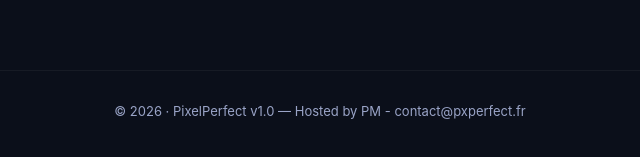
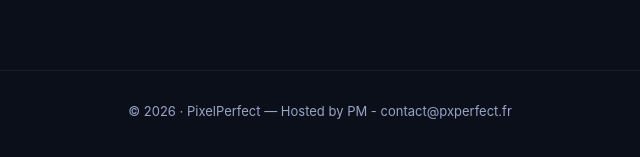
Before and after one commit to brocolialacreme/pxperfect-main-website, a website: page index.html in a window 1280 px wide. Shown: the part 599-756 px from the top of the page, 320-960 px from the left. Drawn offline with Linux system fonts and the light colour scheme.

Commit message:
correctin version

```diff
--- a/index.html
+++ b/index.html
@@ -51,7 +51,7 @@
     <div class="card"><h3>💬 Chat en ligne</h3><p>Discute en temps réel avec des amis de façon anonyme et sécurisée.</p></div>
     <div class="card"><h3>☁️ Cloud</h3><p>Enregistrez vos fichiers dans le cloud pour un accès sécurisé et rapide.</p></div>
   </section>
-  <footer>© 2026 · PixelPerfect v1.0 — Hosted by PM - contact@pxperfect.fr</footer>
+  <footer>© 2026 · PixelPerfect — Hosted by PM - contact@pxperfect.fr</footer>
 
   <script src="js/script.js"></script>
 </body>
```
